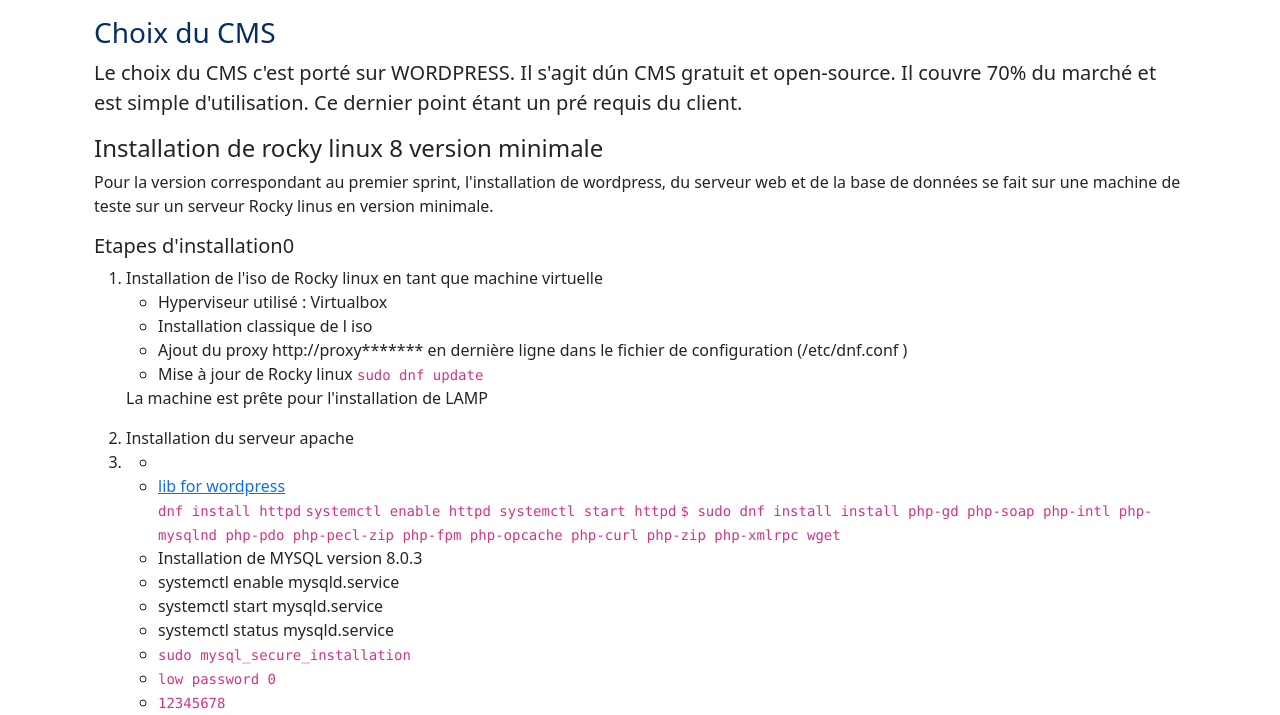
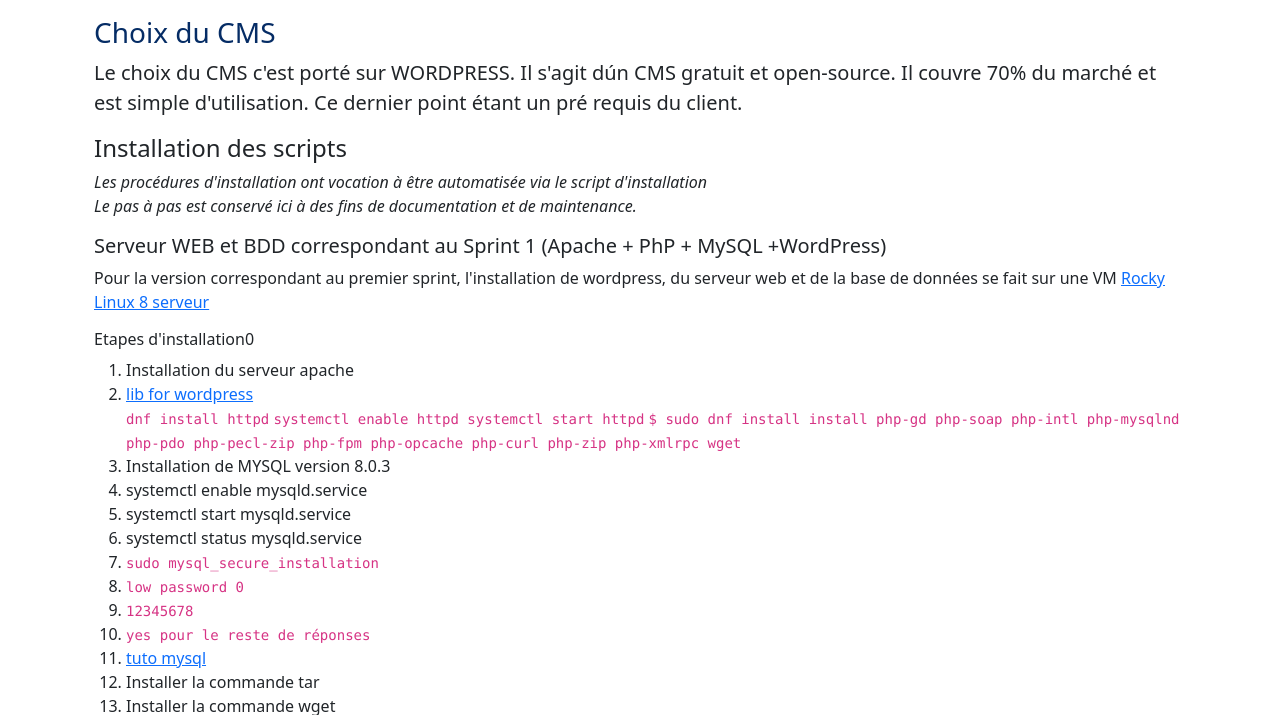
Before and after one commit to Furrane/architectureHauteDisponibilite-dev, a plain HTML site: page index.html in a window 1280 px wide. Shown: the part 940-1655 px from the top of the page. Drawn offline with Linux system fonts and the light colour scheme.

Commit message:
Modification de l'index html + ajout procédure serveur

```diff
--- a/index.html
+++ b/index.html
@@ -116,20 +116,24 @@
                     <p class="lead">Le choix du CMS c'est porté sur WORDPRESS. Il s'agit dún CMS gratuit et open-source. Il couvre 70% du marché et est simple d'utilisation. Ce dernier point étant un pré requis du client. </p>
                 </article>
                 <article>
-                    <h4>Installation de rocky linux 8 version minimale</h4>
-                    <p>Pour la version correspondant au premier sprint, l'installation de wordpress, du serveur web et de la base de données se fait sur une machine de teste sur un serveur Rocky linus en version minimale.</p>
-                    <h5>Etapes d'installation0</h5>
+                    <h4>Installation des scripts</h4>
+                    <p><em>Les procédures d'installation ont vocation à être automatisée via le script d'installation<br>
+                      Le pas à pas est conservé ici à des fins de documentation et de maintenance.</em></p>
+                    <h5>Serveur WEB et BDD correspondant au Sprint 1 (Apache + PhP + MySQL +WordPress)</h5>
+
+                    <p>Pour la version correspondant au premier sprint, l'installation de wordpress, du serveur web et de la base de données se fait sur une VM <a href="#installVMRockyServeur">Rocky Linux 8 serveur</a></p>
+                    <h6>Etapes d'installation0</h6>
                     <ol>
-                        <li> Installation de l'iso de Rocky linux en tant que machine virtuelle
+                        <!-- <li> Installation de l'iso de Rocky linux en tant que machine virtuelle
                             <ul>
                                 <li>Hyperviseur utilisé : Virtualbox</li>
                                 <li>Installation classique de l iso </li>
                                 <li>Ajout du proxy http://proxy*******  en dernière ligne dans le fichier de configuration (/etc/dnf.conf ) <code></code></li>
                                 <li>Mise à jour de Rocky linux <code>sudo dnf  update</code></li>
                             </ul>
-                            <p>La machine est prête pour l'installation de LAMP</p>
+                            <p>La machine est prête pour l'installation de LAMP</p> -->
                             <li>Installation du serveur apache</li>
-                            <li><ul><li>
+                            <!-- <li><ul><li> -->
                                 <li><a href="https://www.tecmint.com/install-wordpress-on-rocky-linux/">lib for wordpress</a></li>
                                 <code>dnf install httpd</code>
                                 <code>systemctl enable httpd </code>
```
Also changed, not shown: 1 other file.
